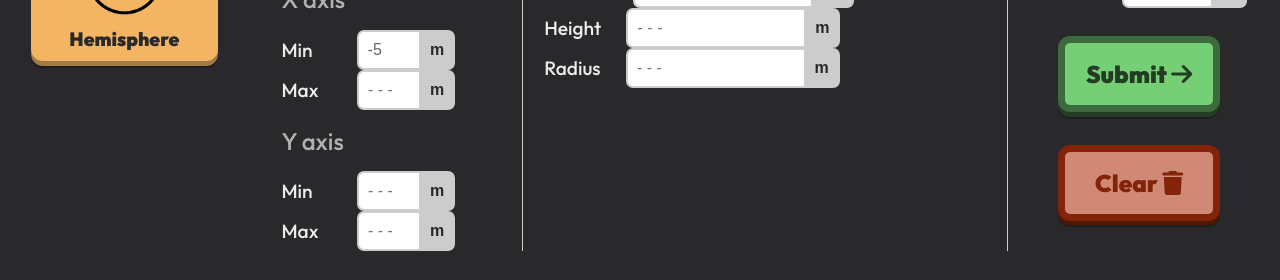
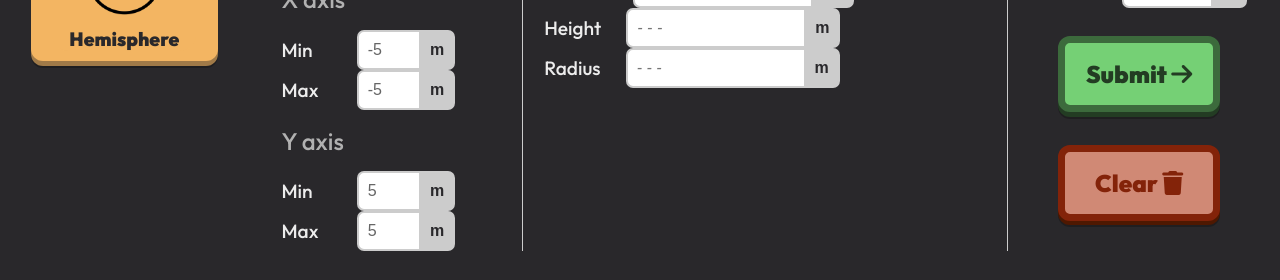
Before and after one commit to DanielRasho/PhetALaTortrix, a Vue app in the folder frontend/: page /empty in a window 1280 px wide. Both pictures are taken after a click on the button "Cone". Shown: the part 589-869 px from the top of the page. Built offline with nearby package versions, Linux system fonts and the light colour scheme.

Commit message:
Fix: Number fields not rendering due a Type mismatch exception

```diff
--- a/frontend/src/components/atoms/numberField.vue
+++ b/frontend/src/components/atoms/numberField.vue
@@ -1,20 +1,20 @@
 <template>
     <div class="field-container">
-        <span class="title">{{ this.name }}</span>
+        <span class="title">{{ props.name }}</span>
         <input
             @blur="updateValue"
             type="text"
-            :placeholder="this.placeholder"
+            :placeholder="props.placeholder"
             :value="currentValue"
         />
-        <span class="unit">{{ this.unit }}</span>
+        <span class="unit">{{ props.unit }}</span>
     </div>
 </template>
 
 <script setup>
 import { onMounted, ref } from 'vue';
 
-const currentValue = ref(null)
+const currentValue = ref("")
 
 const emit = defineEmits(['fieldUpdated'])
 
--- a/frontend/src/components/organism/fieldsContainer.vue
+++ b/frontend/src/components/organism/fieldsContainer.vue
@@ -9,14 +9,15 @@
                     unit="m"
                     width="7ch"
                     :initialValue="fields.axis.x[0]"
-                    @field-updated="fields.axis.x[0] = $event"
-
+                    @field-updated="modifyField(fields.axis.x[0], $event)"
                 />
                 <numberField
                     name="Max"
                     placeholder="- - -"
                     unit="m"
                     width="7ch"
+                    :initialValue="fields.axis.x[0]"
+                    @field-updated="modifyField(fields.axis.x[1], $event)"
                 />
             </div>
             <h4>Y axis</h4>
@@ -26,12 +27,16 @@
                     placeholder="- - -"
                     unit="m"
                     width="7ch"
+                    :initialValue="fields.axis.x[1]"
+                    @field-updated="modifyField(fields.axis.x[0], $event)"
                 />
                 <numberField
                     name="Max"
                     placeholder="- - -"
                     unit="m"
                     width="7ch"
+                    :initialValue="fields.axis.x[1]"
+                    @field-updated="modifyField(fields.axis.x[0], $event)"
                 />
             </div>
         </fieldSection>
@@ -85,6 +90,10 @@ const fields = ref({
     },
     points: []
 })
+
+function modifyField(field, value){
+    field = value;
+}
 
 </script>
 
```
